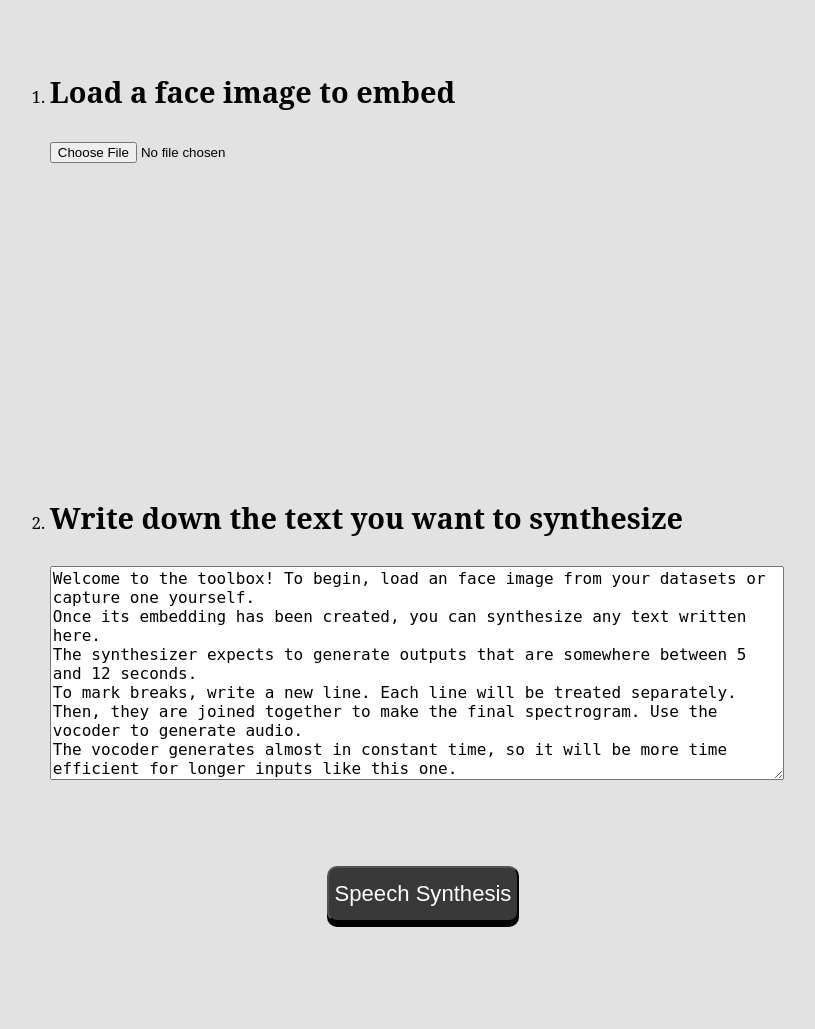
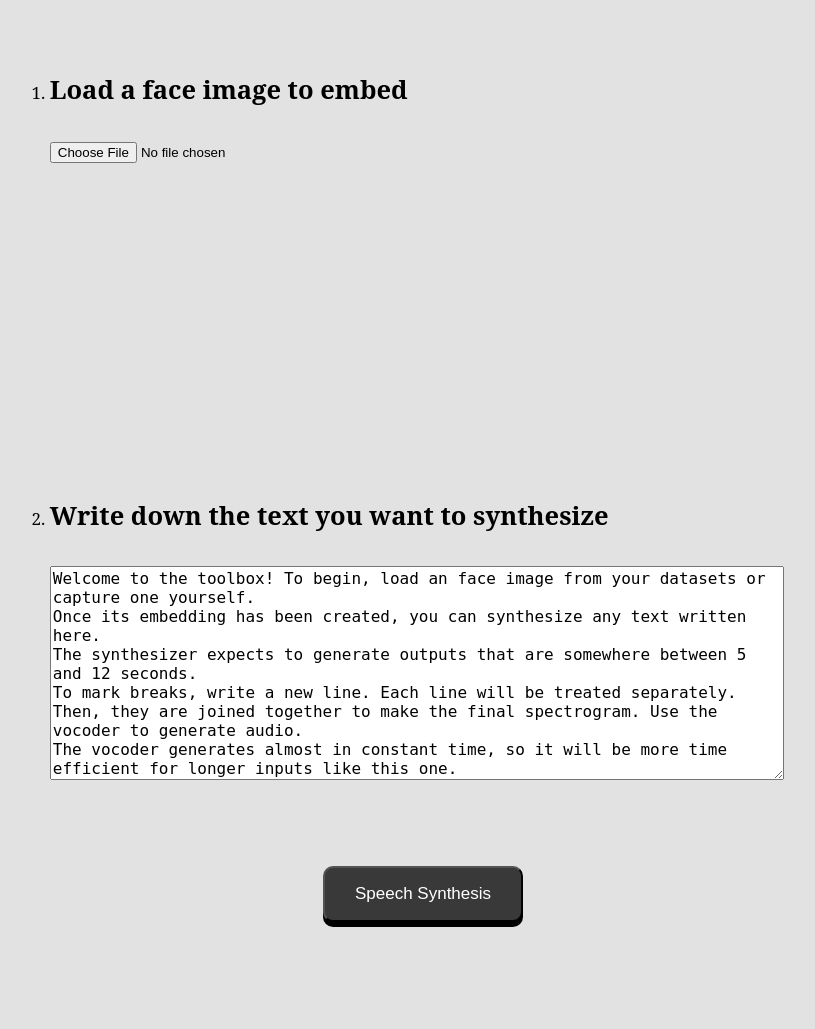
Before and after one commit to jh5-6/Face2Voice, a Flask app: page /face2voice in a window 1280 px wide. Shown: the part 57-1086 px from the top of the page, without its empty margins (227-1042 px from the left). Run offline with Flask 2, Linux system fonts and the light colour scheme; parts of the project's set-up code (start-up, migrations or seed data) failed here and were passed over; some web fonts are replaced.

Commit message:
[DESIGN] change the padding of a button

```diff
--- a/static/css/style.css
+++ b/static/css/style.css
@@ -78,13 +78,8 @@ div.container #sub_container{
     padding-bottom: 9%;
 }
 
-#paper_container h2, #code_container h2 {
-    color: rgb(58, 57, 57);
-}
-
 #paper_container, #code_container {
     padding-bottom: 5%;
-    font-size: 1.2em;
 }
 
 div.container li a{
@@ -131,6 +126,9 @@ li #image{
 
 #btn_input li#btn #btn_inference, #btn_again{
     margin: 10px 20px 10px 0;
+    padding-left: 30px;
+    padding-right: 30px;
+
     display: inline-block;
     text-align: center;
     line-height: 50px;
@@ -140,8 +138,7 @@ li #image{
     box-shadow: 0px 5px 0px 0px #000000;
     border-radius: 10px;
     transition: all 0.2s ;
-    font-size: 1.3em;
-
+    font-size: 1em;
 }
 
 #btn_input li#btn #btn_inference:hover, #btn_again:hover {
@@ -281,6 +278,7 @@ h2 {
 
 h3 {
     font-size: 1.7em;
+    color: rgb(58, 57, 57);
 }
 
 h4 {
--- a/templates/face2voice.html
+++ b/templates/face2voice.html
@@ -100,7 +100,7 @@
                         <ol>
                             <!-- 입력 사진 선택 -->
                             <li>
-                                <h3> Load a face image to embed </h3>
+                                <h4> Load a face image to embed </h4>
                                 <p>
                                     <input class="form-control" type="file" name="imagefile" id="image" onchange="setThumbnail(event)" required  accept=".jpeg, .jpg, .png">
                                 </p>
@@ -109,7 +109,7 @@
 
                             <!-- 입력 문장 작성 -->
                             <li>
-                                <h3> Write down the text you want to synthesize </h3>
+                                <h4> Write down the text you want to synthesize </h4>
                                 <p>
                                     <textarea name="inputtext" id="text" required >Welcome to the toolbox! To begin, load an face image from your datasets or capture one yourself.&#10;Once its embedding has been created, you can synthesize any text written here.&#10;The synthesizer expects to generate outputs that are somewhere between 5 and 12 seconds.&#10;To mark breaks, write a new line. Each line will be treated separately.&#10;Then, they are joined together to make the final spectrogram. Use the vocoder to generate audio.&#10;The vocoder generates almost in constant time, so it will be more time efficient for longer inputs like this one.&#10;On the left you have the embedding projections. Load or record more images to see them.&#10;If you have at least 2 or 3 images from a same speaker, a cluster should form.&#10;Synthesized utterances are of the same color as the speaker whose voice was used, but they're represented with a cross.</textarea>
                                 </p>
--- a/templates/home.html
+++ b/templates/home.html
@@ -135,7 +135,7 @@
                     <!--  Face2spech is a program that receives a face as an input and outputs a corresponding face.  -->
                     <div id="text_en">
                         Face2Voice uses face images and text as inputs (actual voices are shown for reference only). Our goal is not to synthesize an exact human voice, but to synthesize a voice with features that correlate with the input face image.
-                        Put the face image you want to convert to voice and listen to the voice in the text you want.
+                        <br> Put the face image you want to convert to voice and listen to the voice in the text you want.
                     </div>
                 </div>
             </div>
--- a/templates/references.html
+++ b/templates/references.html
@@ -27,7 +27,7 @@
         <div class="container">
             <div id="sub_container">
                 <div id="paper_container">
-                    <h2>Paper</h2>
+                    <h3>Paper</h3>
                     <ol>
                         <li><a href = "https://arxiv.org/pdf/1806.04558.pdf">Ye Jia 外 11(2019)「Transfer Learning from Speaker Verification to Multispeaker Text-To-Speech Synthesis」</a> </li><br>
                         <li> <a href = "https://arxiv.org/pdf/2206.14009.pdf"> Christen Millerdurai 外 2(2022)「Show Me Your Face, And I’ll Tell You How You Speak」</a> </li><br>
@@ -36,7 +36,7 @@
                 </div>
 
                 <div id="code_container">
-                    <h2>Code</h2>
+                    <h3>Code</h3>
                     <ol>
                         <li> <a href = "https://github.com/CorentinJ/Real-Time-Voice-Cloning">SV2TTS </a> </li><br>
                         <li> <a href = "https://github.com/Chris10M/Lip2Speech"> Lip2Speech</a> </li><br>
```
